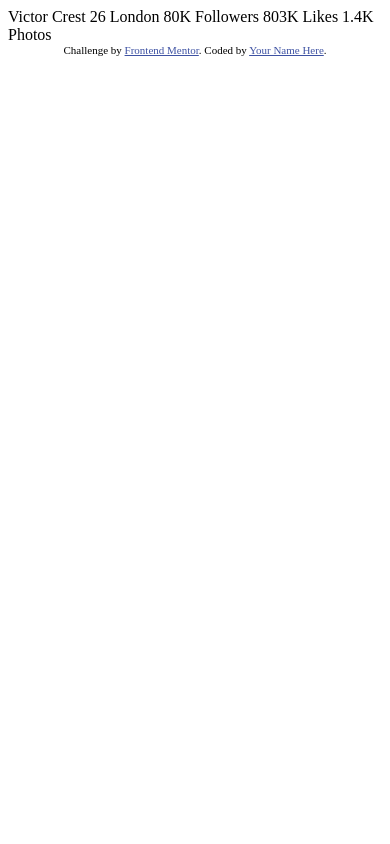
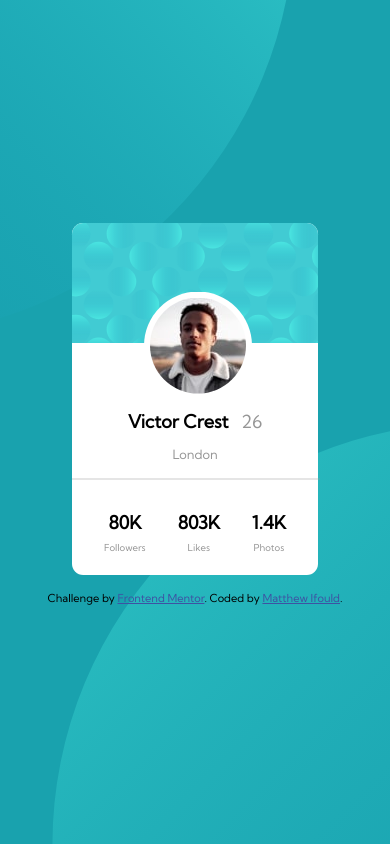
Before and after one commit to Ifouldm/profile-card, a plain HTML site: page index.html in a window 390 px wide. Drawn offline with Linux system fonts and the light colour scheme.

Commit message:
Mobile styles in place

```diff
--- a/index.html
+++ b/index.html
@@ -1,35 +1,54 @@
 <!DOCTYPE html>
 <html lang="en">
+
 <head>
   <meta charset="UTF-8">
-  <meta name="viewport" content="width=device-width, initial-scale=1.0"> <!-- displays site properly based on user's device -->
+  <meta name="viewport" content="width=device-width, initial-scale=1.0">
+  <!-- displays site properly based on user's device -->
 
   <link rel="icon" type="image/png" sizes="32x32" href="./images/favicon-32x32.png">
+  <link rel="preconnect" href="https://fonts.gstatic.com">
+  <link href="https://fonts.googleapis.com/css2?family=Kumbh+Sans&display=swap" rel="stylesheet">
 
   <title>Frontend Mentor | Profile card component</title>
 
-  <!-- Feel free to remove these styles or customise in your own stylesheet 👍 -->
-  <style>
-    .attribution { font-size: 11px; text-align: center; }
-    .attribution a { color: hsl(228, 45%, 44%); }
-  </style>
+  <link rel="stylesheet" href="styles.css">
 </head>
+
 <body>
-  Victor Crest
-  26
-  London
-
-  80K
-  Followers
-
-  803K
-  Likes
-
-  1.4K
-  Photos
+  <div class="card">
+    <div class=banner>
+      <div class=avatar>
+        <img src="images/image-victor.jpg"></img>
+      </div>
+    </div>
+    <div class=field>
+      <div class="name">Victor Crest</div>
+      <div class="age">26</div>
+    </div>
+    <div class=field>
+      <div class="location">London</div>
+    </div>
+    <hr class="rule">
+    <div class="details">
+      <div class=field>
+        <div class="qty">80K</div>
+        <div class="type">Followers</div>
+      </div>
+      <div class=field>
+        <div class="qty">803K</div>
+        <div class="type">Likes</div>
+      </div>
+      <div class=field>
+        <div class="qty">1.4K</div>
+        <div class="type">Photos</div>
+      </div>
+    </div>
+  </div>
   <div class="attribution">
     Challenge by <a href="https://www.frontendmentor.io?ref=challenge" target="_blank">Frontend Mentor</a>.
-    Coded by <a href="#">Your Name Here</a>.
+    Coded by <a href="#">Matthew Ifould</a>.
   </div>
 </body>
+
 </html>
--- /dev/null
+++ b/styles.css
@@ -0,0 +1,109 @@
+:root {
+    --dark-cyan: hsl(185, 75%, 39%);
+    --dark-desaturated-blue: hsl(229, 23%, 23%);
+    --dark-grayish-blue: hsl(227, 10%, 46%);
+    --dark-gray: hsl(0, 0%, 59%);
+}
+
+body {
+    height: 100vh;
+    margin: 0;
+    padding: 0;
+    display: flex;
+    justify-content: center;
+    flex-direction: column;
+    align-items: center;
+    font-family: 'Kumbh Sans', sans-serif;
+    font-size: 18px;
+    background-color: var(--dark-cyan);
+    background-repeat: no-repeat;
+    background-image: url('images/bg-pattern-top.svg'), url('images/bg-pattern-bottom.svg');
+    background-size: 100vmax, 100vmax;
+    background-position: -65vmax -60vmax, calc(100vw - 40vmax) calc(100vh - 50vmax);
+}
+
+.card {
+    position: relative;
+    display: flex;
+    flex-direction: column;
+    justify-content: center;
+    align-items: center;
+    background-color: white;
+    border-radius: 0.7rem;
+}
+
+.banner {
+    width: 100%;
+    height: 120px;
+    border-radius: 0.7rem 0.7rem 0 0;
+    background-image: url('images/bg-pattern-card.svg');
+    margin-bottom: 25%;
+}
+
+.avatar {
+    position: absolute;
+    left: calc(50% - 51px);
+    top: calc(120px - 51px);
+    padding: 6px;
+    background-color: white;
+    clip-path: circle();
+}
+
+.avatar img {
+    display: block;
+    clip-path: circle();
+}
+
+.field {
+    display: flex;
+    margin: 0.4rem 1rem;
+}
+
+.name {
+    font-weight: 700;
+    margin-right: 0.8rem;
+}
+
+.age {
+    color: var(--dark-gray);
+}
+
+.location {
+    color: var(--dark-gray);
+    font-size: 0.8rem;
+}
+
+.rule {
+    width: 100%;
+    border: 1px solid hsl(0, 0%, 59%, 25%);
+}
+
+.details {
+    display: flex;
+    margin: 1rem;
+}
+
+.details .field {
+    flex-direction: column;
+    align-items: center;
+}
+
+.qty {
+    font-weight: 700;
+    margin-bottom: 0.5rem;
+}
+
+.type {
+    font-size: 0.6rem;
+    color: var(--dark-gray);
+}
+
+.attribution {
+    margin: 1rem;
+    font-size: 11px;
+    text-align: center;
+}
+
+.attribution a {
+    color: hsl(228, 45%, 44%);
+}
```
